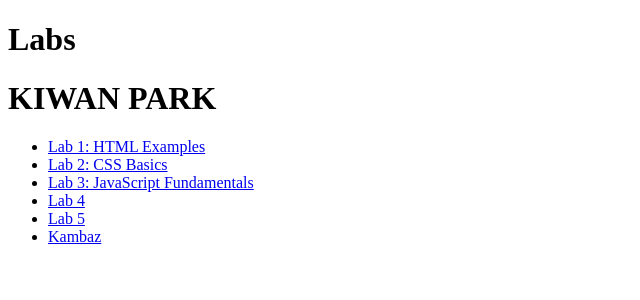
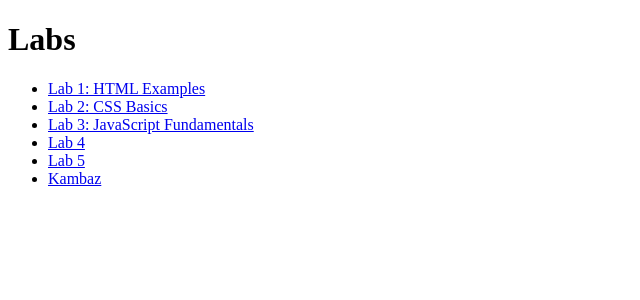
Before and after one commit to kiwanPrac/webdev-client, a Next.js app: page /labs in a window 1280 px wide. Shown: the top 300 px of the page, without its empty margins (0-640 px from the left). Built offline with nearby package versions, Linux system fonts and the light colour scheme.

Commit message:
add full name to labs1

```diff
--- a/app/labs/page.tsx
+++ b/app/labs/page.tsx
@@ -4,7 +4,6 @@ export default function Labs() {
   return (
     <div id="wd-labs">
       <h1>Labs</h1>
-      <h1>KIWAN PARK</h1>
       <ul>
         <li>
           <Link href="/labs/lab1">Lab 1: HTML Examples</Link>
```
